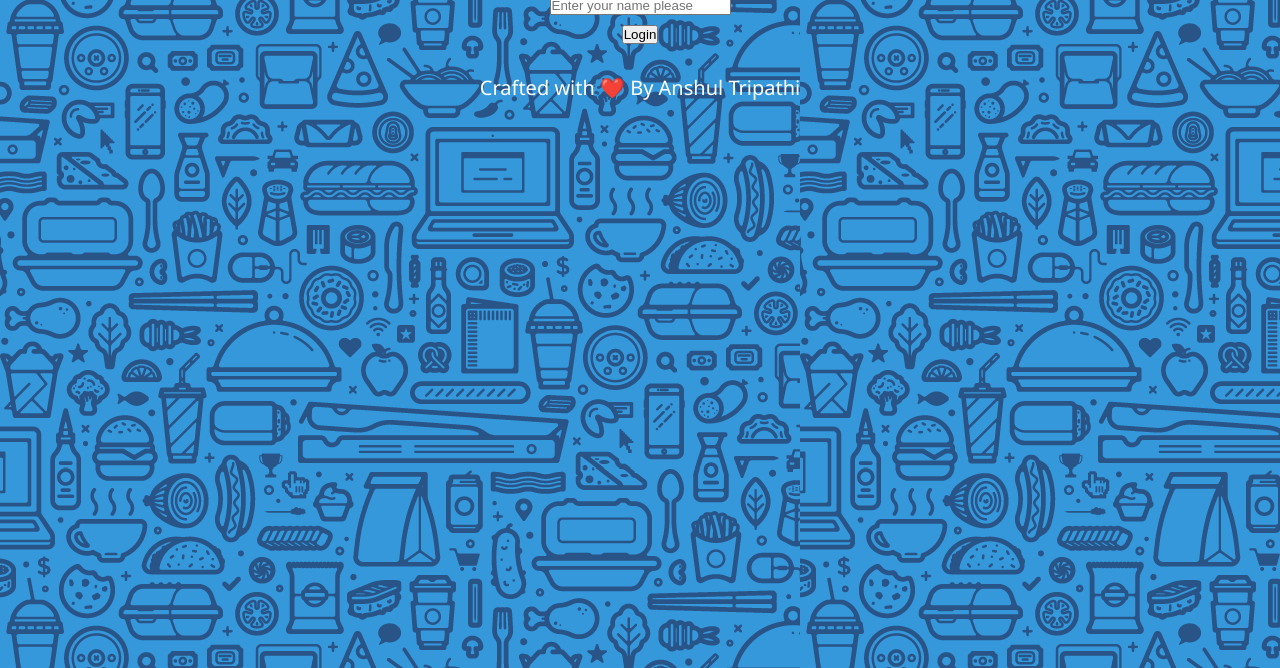
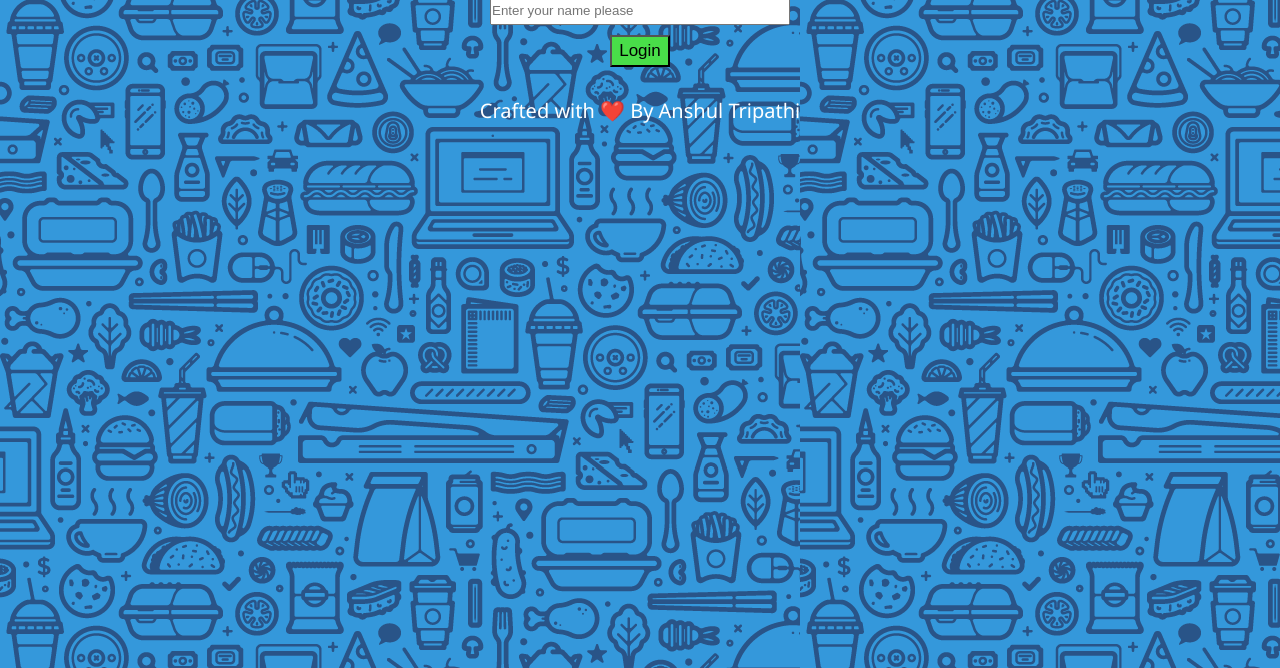
Before and after one commit to Anshul7417/ChatCat-App, a website: page index.html in a window 1280 px wide. Shown: the part 132-800 px from the top of the page. Drawn offline with nearby package versions, Linux system fonts and the light colour scheme; no server answers.

Commit message:
Project completed & Deployed

```diff
--- a/app.js
+++ b/app.js
@@ -33,5 +33,5 @@ io.on('connection', (socket) => {      // it runs when connection is made.it is
 });
 
 server.listen(port, ()=>{
-    console.log('Server started bro...');
+    console.log('Server connected');
 });
--- a/css/style.css
+++ b/css/style.css
@@ -23,8 +23,22 @@ body {
     flex-direction: column;
 }
 
+
+.username{
+    width: 30rem;
+    padding: 5px 0px;
+
+}
+
 .login-button {
     margin-top: 10px;
+    background-color: rgb(73, 222, 73);
+    color: black;
+    width: 6rem;
+    padding: 4px 0px;
+    font-size: 17px;
+    cursor: pointer;
+
 }
 
 .icon {
```
